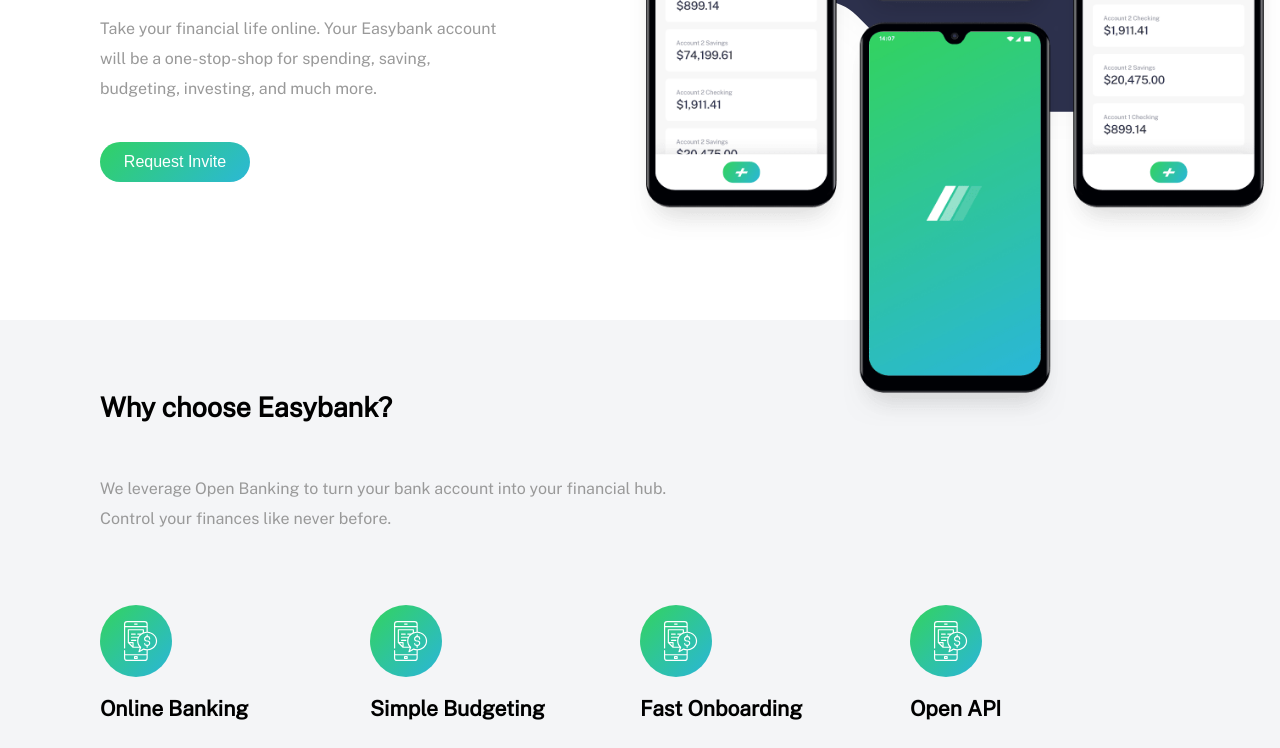
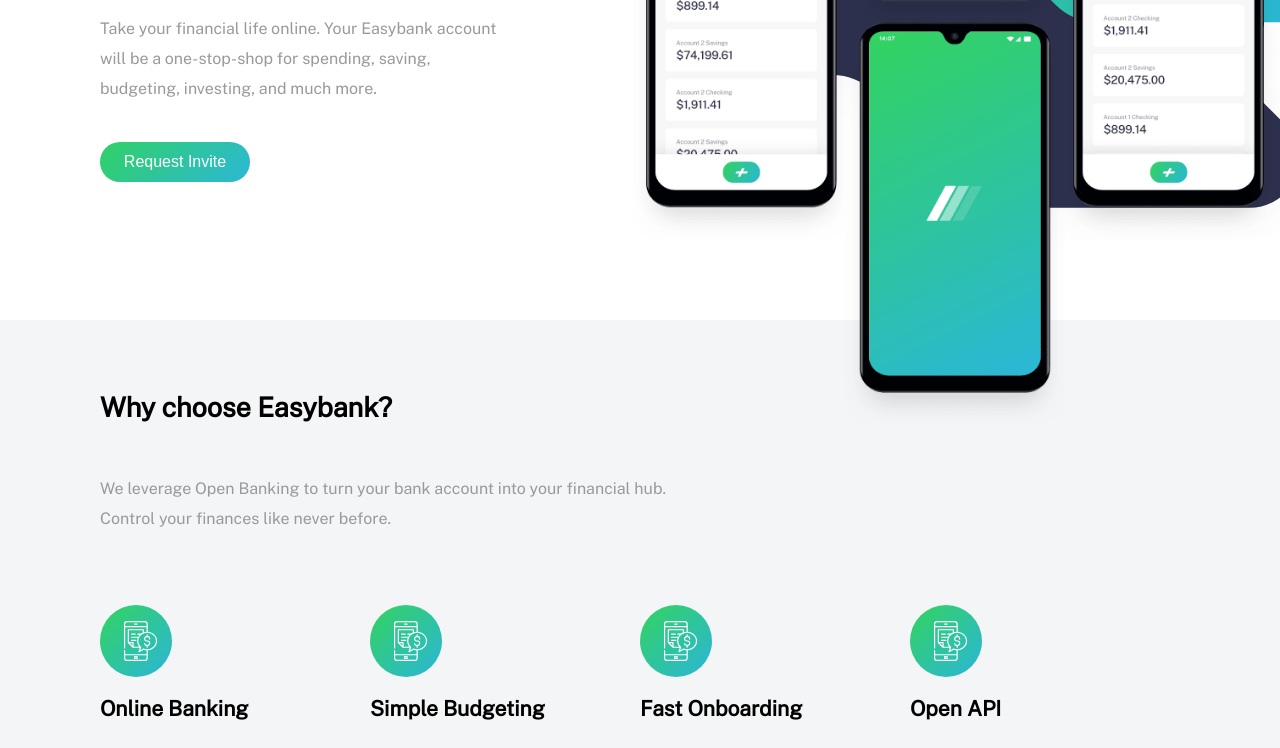
Before and after one commit to meryHayward/tp7, a plain HTML site: page index.html in a window 1280 px wide. Shown: the part 370-1118 px from the top of the page. Drawn offline with nearby package versions, Linux system fonts and the light colour scheme.

Commit message:
cambio stylesheet postion de la nkg img

```diff
--- a/style.css
+++ b/style.css
@@ -31,8 +31,8 @@ body{
 .contenido{
   background-image: url(images/bg-intro-desktop.svg);
   background-repeat: no-repeat;
-  background-size: 50%;
-  background-position: right top;
+  background-size: 60%;
+  background-position: 120% 0%;
 }
 
 .header{
```
